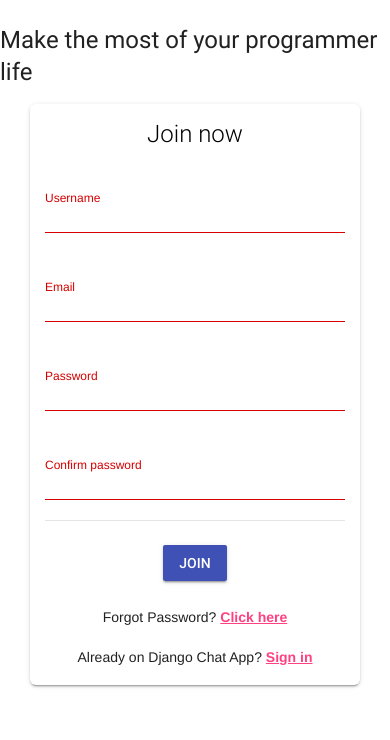
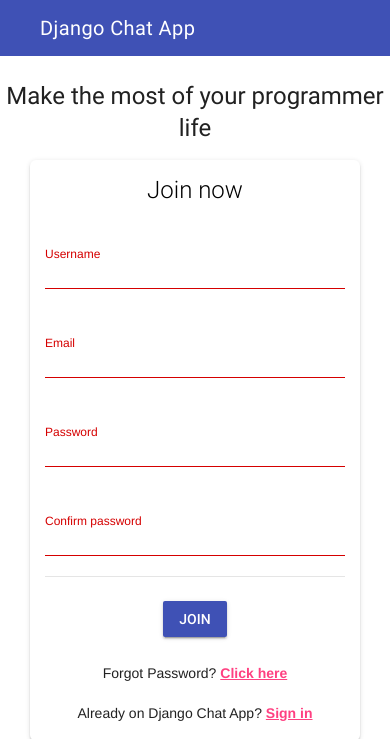
Before and after one commit to MWorksCoding/Django-ChatApp, a Django app: page /register/ in a window 390 px wide. Shown: the top 740 px of the page. Run offline with Django 5.2, Linux system fonts and the light colour scheme.

Commit message:
improved responsive design

```diff
--- a/chat/templates/auth/login.html
+++ b/chat/templates/auth/login.html
@@ -8,10 +8,10 @@
 
 {% else %}
 <div class="mdl-card-center">
-  <h4>Welcome to your Django community</h4>
+  <h4 class="ta-center">Welcome to your Django community</h4>
 
   {% if wrongPassword %}
-  <p class="warning-message">Username or password is wrong</p>
+  <p class="warning-message ta-center">Username or password is wrong</p>
   {% endif %}
 
   <div class="demo-card-square mdl-card mdl-shadow--2dp mdl-card-center">
--- a/chat/templates/register/password_reset.html
+++ b/chat/templates/register/password_reset.html
@@ -1,7 +1,7 @@
 {% extends "master.html" %} {% block password_reset %}
 <div class="mdl-card-center">
   <h4>Reset your password</h4>
-  <p>
+  <p class="ta-center">
     Enter your user account's verified email address and we will send you a
     password reset link.
   </p>
@@ -18,7 +18,7 @@
     }, 5000);
   </script>
 
-  <p>
+  <p class="ta-center">
     We have sent you a new password. Please check your email. You will be
     redirected to the login page in 5 seconds.
   </p>
@@ -27,7 +27,7 @@
 
   <div class="demo-card-square mdl-card mdl-shadow--2dp mdl-card-center">
     <div class="mdl-card__title mdl-card--expand">
-      <h2 class="mdl-card__title-text">Reset password</h2>
+      <h2 class="mdl-card__title-text ta-center">Reset password</h2>
     </div>
     <form method="POST" class="mdl-card-center">
       {% csrf_token %}
--- a/chat/templates/register/signup.html
+++ b/chat/templates/register/signup.html
@@ -1,13 +1,13 @@
 {% extends "master.html" %} {% block register%}
 <div class="mdl-card-center">
-  <h4>Make the most of your programmer life</h4>
+  <h4 class="ta-center">Make the most of your programmer life</h4>
   {% if registrationSucceded %}
   <script>
     setTimeout(function () {
       window.location.href = "/login/";
     }, 5000);
   </script>
-  <p>
+  <p class="ta-center">
     Thank you for registering, please log in again.<br />
     You will be redirected to the login page in 5 seconds.
   </p>
@@ -15,16 +15,16 @@
     class="mdl-spinner mdl-spinner--single-color mdl-js-spinner is-active"
   ></div>
   {%else%} {% if usernameAlreadyExists %}
-  <p class="warning-message">
+  <p class="warning-message ta-center">
     Username already exits, please choose another one
   </p>
   {% endif %} {% if emailAlreadyExists %}
-  <p class="warning-message">
+  <p class="warning-message ta-center">
     Email adress is already registered, did you forget your password?
     <a href="/password_reset/"><b>Click here</b></a>
   </p>
   {% endif %} {% if passwordMismatch %}
-  <p class="warning-message">Both passwords do not match, please try again</p>
+  <p class="warning-message ta-center">Both passwords do not match, please try again</p>
   {% endif %}
 
   <div class="demo-card-square mdl-card mdl-shadow--2dp mdl-card-center">
--- a/static/css/style.css
+++ b/static/css/style.css
@@ -97,16 +97,16 @@
   position: fixed !important;
 }
 
-.mdl-layout__drawer.is-visible{
+.mdl-layout__drawer.is-visible {
   position: fixed !important;
 }
 
-@media screen and (max-width:1200px) {}
+.ta-center {
+  text-align: center
+}
 
-@media screen and (max-width:1000px) {}
-
-@media screen and (max-width:800px) {}
-
-@media screen and (max-width:600px) {}
-
-@media screen and (max-width:400px) {}
+@media screen and (max-width: 1024px){
+  .mdl-layout__header {
+    display: flex !important
+  }
+}
```
Also changed, not shown: db.sqlite3.
